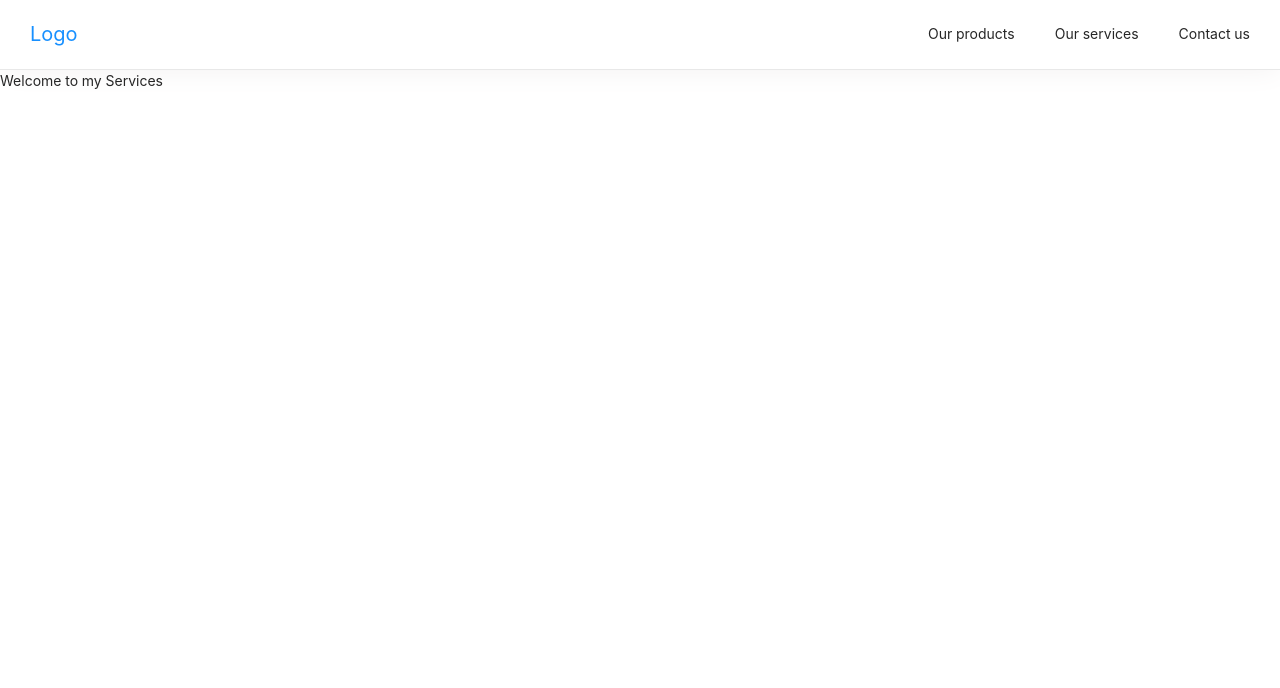
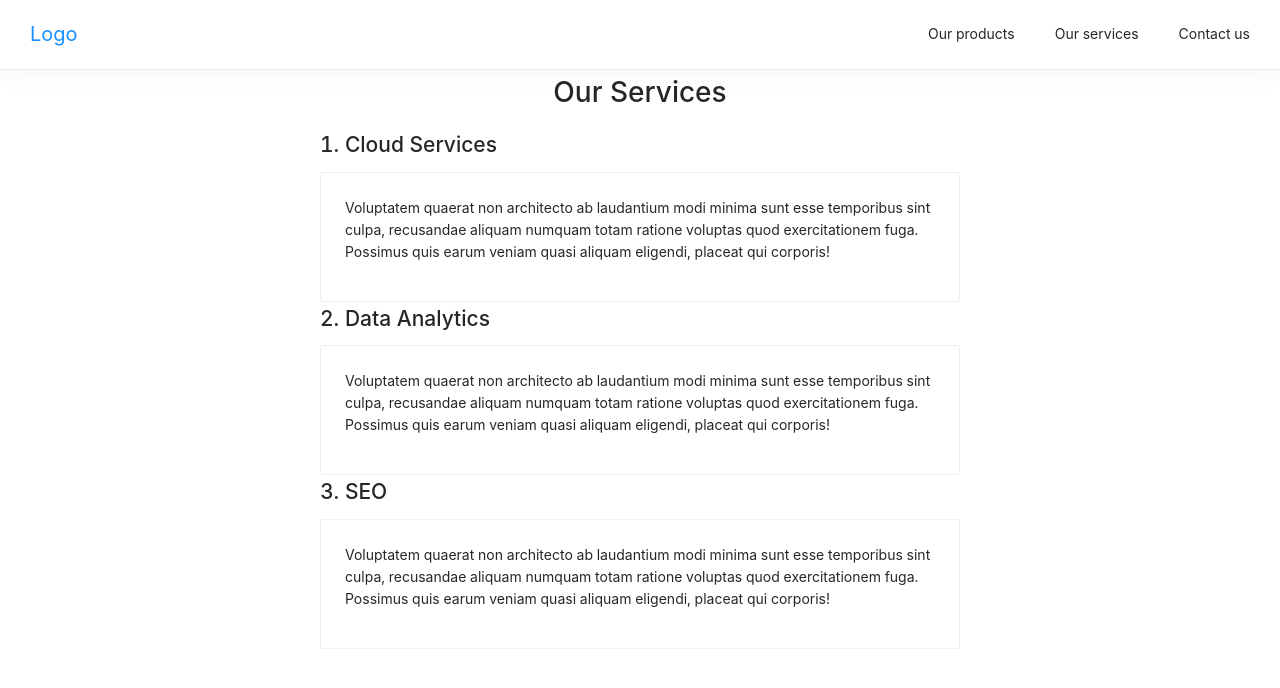
Before and after one commit to JoramWells/digitaleo-client, a React (Create React App) app: page /services in a window 1280 px wide. Shown: the top 688 px of the page. Built offline with nearby package versions, Linux system fonts and the light colour scheme.

Commit message:
Modified services page

```diff
--- a/src/components/home/HomeScreen.js
+++ b/src/components/home/HomeScreen.js
@@ -1,4 +1,5 @@
 import React, { Component } from "react";
+import {Link} from 'react-router-dom'
 import { ArrowRightOutlined, RightOutlined } from "@ant-design/icons";
 import { Card, Row, Col, Button, Divider } from "antd";
 // import browsing from "../../images/browsing.svg";
@@ -120,7 +121,7 @@ export default class HomeScreen extends Component {
                   Sed quibusdam recusandae alias error harum maxime adipisci
                   amet laborum. Perspiciatis minima nesciunt dolorem! Officiis
                   iure rerum voluptates a cumque velit quibusdam sed amet
-                  tempora. <a href="/">Know more<RightOutlined style={{fontSize:".6rem"}}/></a>
+                  tempora. <Link to="/services">Know more<RightOutlined style={{fontSize:".6rem"}}/></Link>
                 </p>
               </Col>
             </Row>
@@ -134,7 +135,7 @@ export default class HomeScreen extends Component {
                 Sit laborum ab, eius fugit doloribus tenetur fugiat, temporibus
                 enim commodi iusto libero magni deleniti quod quam consequuntur!
                 Commodi minima excepturi repudiandae velit hic maxime
-                doloremque.
+                doloremque. <Link to="/services">Know more<RightOutlined style={{fontSize:".6rem"}}/></Link>
               </p>
             </Col>
             <Col>
@@ -159,7 +160,7 @@ export default class HomeScreen extends Component {
                 Quaerat provident commodi consectetur veniam similique ad earum
                 omnis ipsum saepe, voluptas, hic voluptates pariatur est
                 explicabo fugiat, dolorum eligendi quam cupiditate excepturi
-                mollitia maiores labore suscipit quas? Nulla, placeat.
+                mollitia maiores labore suscipit quas? Nulla, placeat. <Link to="/services">Know more<RightOutlined style={{fontSize:".6rem"}}/></Link>
               </p>
             </Col>
           </Row>
--- a/src/components/menu/NavBar.js
+++ b/src/components/menu/NavBar.js
@@ -2,6 +2,7 @@ import React, { useState } from "react";
 import Right from "./Right";
 import {  Drawer } from "antd";
 import { AlignRightOutlined } from "@ant-design/icons";
+import {Link} from 'react-router-dom'
 
 export default function NavBar() {
   const [visible, setVisible] = useState(false);
@@ -14,7 +15,7 @@ export default function NavBar() {
   return (
     <nav className="menu">
       <div className="menu__logo">
-        <a href="/">Logo</a>
+        <Link to="/">Logo</Link>
       </div>
       <div className="menu__container">
         <div className="menu_rigth" style={{ marginTop: ".7rem" }}>
--- a/src/components/section/Services.js
+++ b/src/components/section/Services.js
@@ -1,11 +1,53 @@
-import React, { Component } from 'react'
+import React, { Component } from "react";
+import { Row, Col, Card } from "antd";
 
 export default class Services extends Component {
-    render() {
-        return (
-            <div>
-                Welcome to my Services
-            </div>
-        )
-    }
+  render() {
+    return (
+      <>
+        <Row justify="center">
+          <h1>Our Services</h1>
+        </Row>
+        <Row justify="center">
+          <Col md={12}>
+            <h2>1. Cloud Services</h2>
+            <Card>
+              <p>
+                Voluptatem quaerat non architecto ab laudantium modi minima sunt
+                esse temporibus sint culpa, recusandae aliquam numquam totam
+                ratione voluptas quod exercitationem fuga. Possimus quis earum
+                veniam quasi aliquam eligendi, placeat qui corporis!
+              </p>
+            </Card>
+          </Col>
+        </Row>
+        <Row justify="center">
+          <Col md={12}>
+            <h2>2. Data Analytics</h2>
+            <Card>
+              <p>
+                Voluptatem quaerat non architecto ab laudantium modi minima sunt
+                esse temporibus sint culpa, recusandae aliquam numquam totam
+                ratione voluptas quod exercitationem fuga. Possimus quis earum
+                veniam quasi aliquam eligendi, placeat qui corporis!
+              </p>
+            </Card>
+          </Col>
+        </Row>
+        <Row justify="center">
+          <Col md={12}>
+            <h2>3. SEO</h2>
+            <Card>
+              <p>
+                Voluptatem quaerat non architecto ab laudantium modi minima sunt
+                esse temporibus sint culpa, recusandae aliquam numquam totam
+                ratione voluptas quod exercitationem fuga. Possimus quis earum
+                veniam quasi aliquam eligendi, placeat qui corporis!
+              </p>
+            </Card>
+          </Col>
+        </Row>
+      </>
+    );
+  }
 }
```
